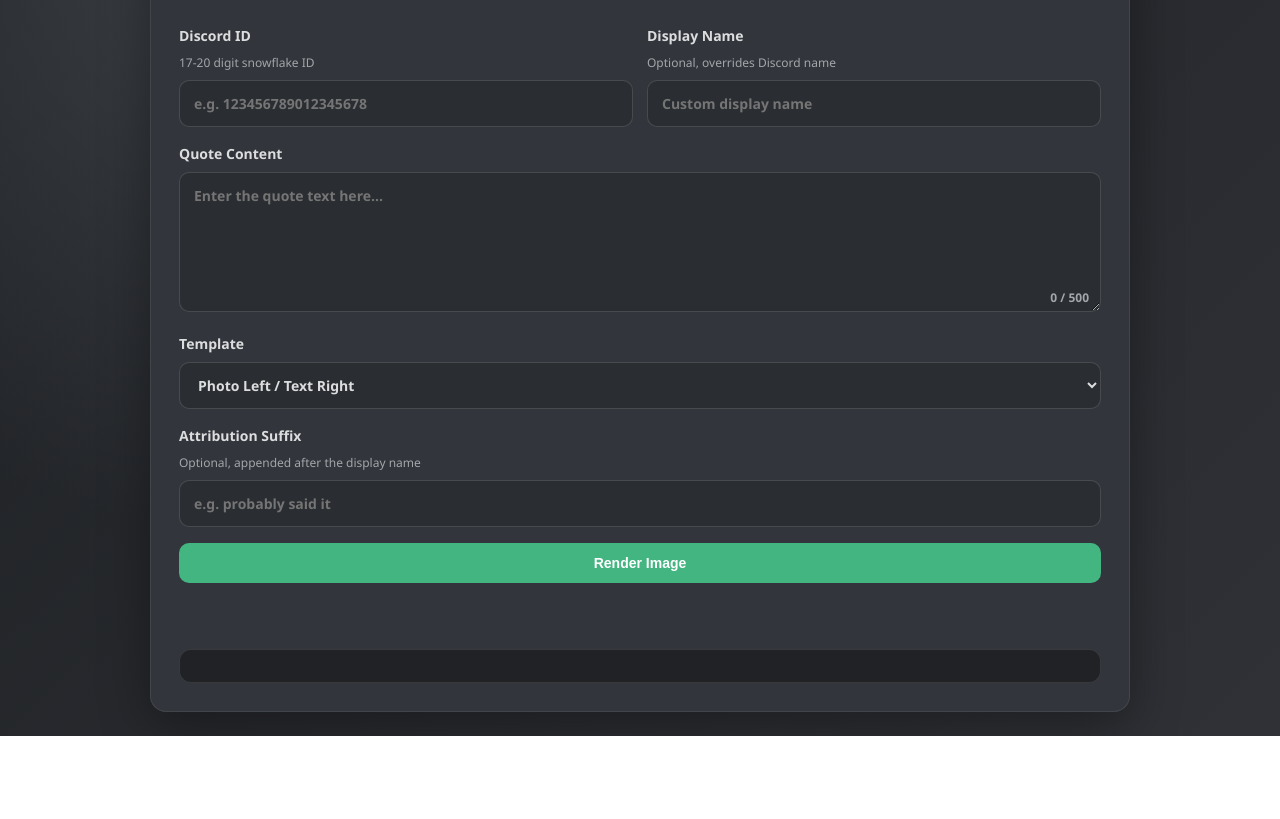
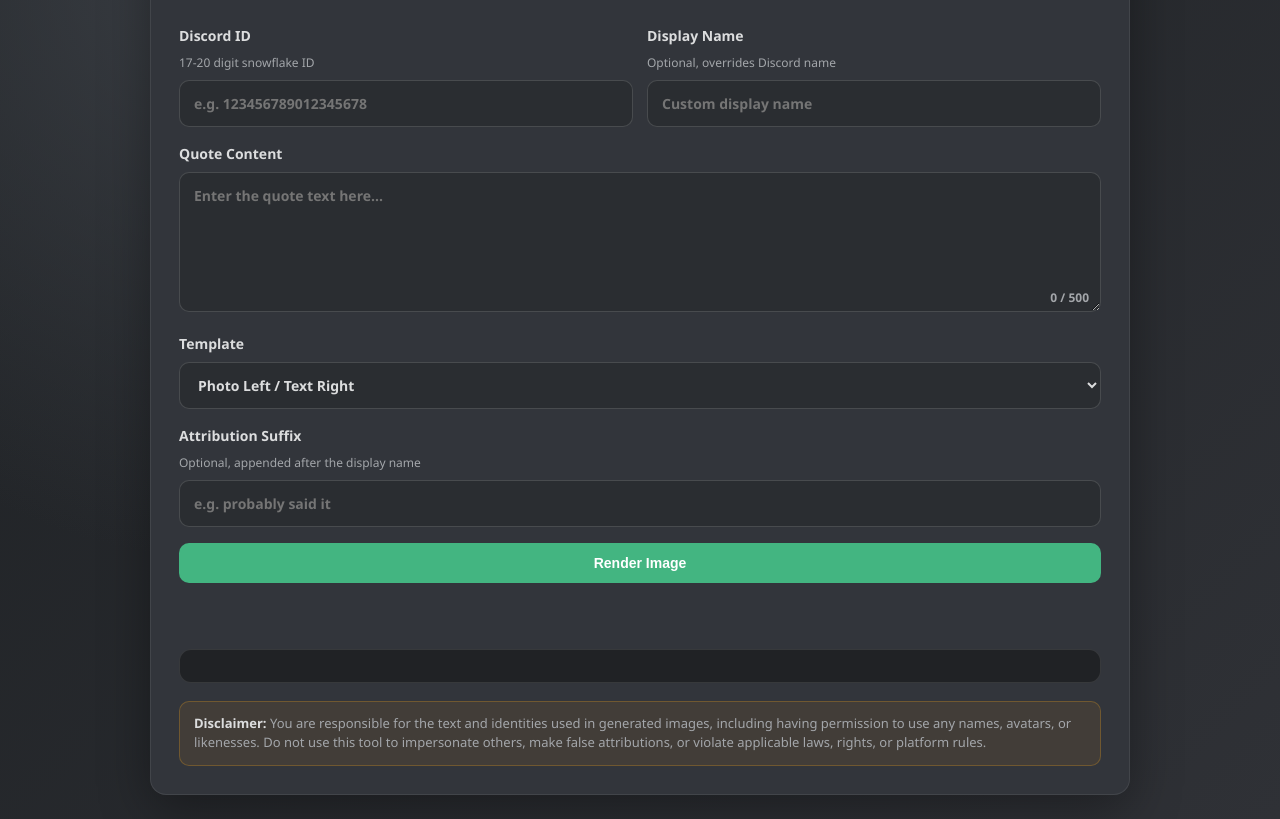
Before and after one commit to iceice666/make_it_a_quote, a website: page src/public/index.html in a window 1280 px wide. Shown: the part 132-951 px from the top of the page. Before the commit the page ends 868 px from the top, so only its background shows below. Drawn offline with Linux system fonts and the light colour scheme.

Commit message:
Add disclaimer footnote to quote generator

```diff
--- a/src/public/index.html
+++ b/src/public/index.html
@@ -292,6 +292,21 @@
         color: var(--success);
       }
 
+      .footnote {
+        margin: 0;
+        margin-top: 18px;
+        padding: 12px 14px;
+        border-radius: var(--radius-md);
+        border: 1px solid rgba(250, 166, 26, 0.25);
+        background: rgba(250, 166, 26, 0.08);
+        color: var(--muted);
+        font-size: 13px;
+      }
+
+      .footnote strong {
+        color: var(--text);
+      }
+
       .preview {
         margin-top: 24px;
         border: 1px solid rgba(255, 255, 255, 0.1);
@@ -582,6 +597,10 @@
           <img id="previewImage" alt="" />
         </div>
       </section>
+
+      <p class="footnote">
+        <strong>Disclaimer:</strong> You are responsible for the text and identities used in generated images, including having permission to use any names, avatars, or likenesses. Do not use this tool to impersonate others, make false attributions, or violate applicable laws, rights, or platform rules.
+      </p>
     </main>
 
     <div class="toast-container" id="toastContainer" aria-live="polite" aria-atomic="true"></div>
```
